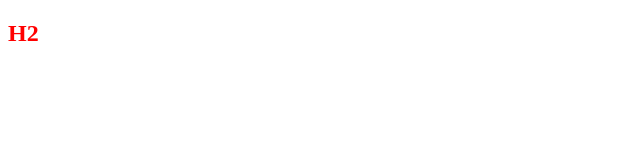
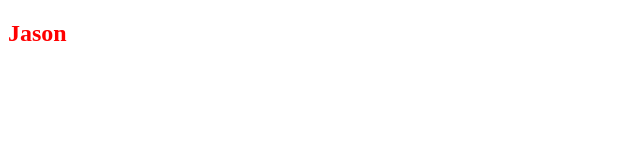
Before and after one commit to DeBonisM/foobar, a plain HTML site: page index.html in a window 1280 px wide. Shown: the full height of the page, 0-640 px from the left. Drawn offline with Linux system fonts and the light colour scheme.

Commit message:
H2 added with my name

```diff
--- a/index.html
+++ b/index.html
@@ -8,6 +8,6 @@
     <link rel="stylesheet" href="/style.css" />
   </head>
   <body>
-    <h2>H2</h2>
+    <h2>Jason</h2>
   </body>
 </html>
```
